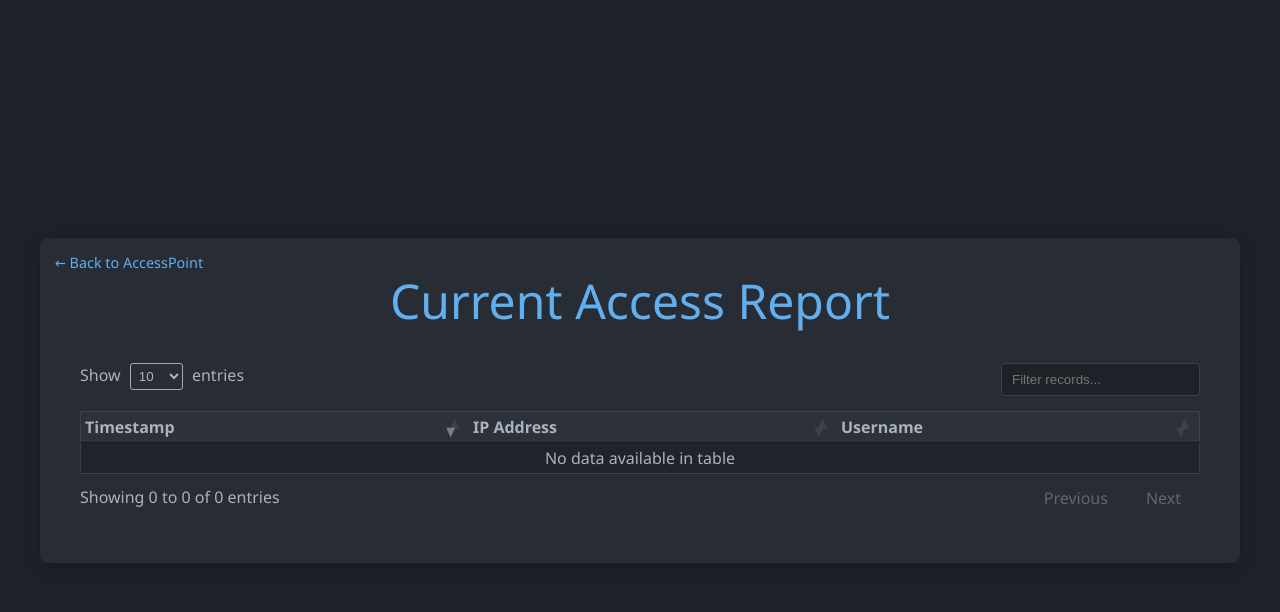
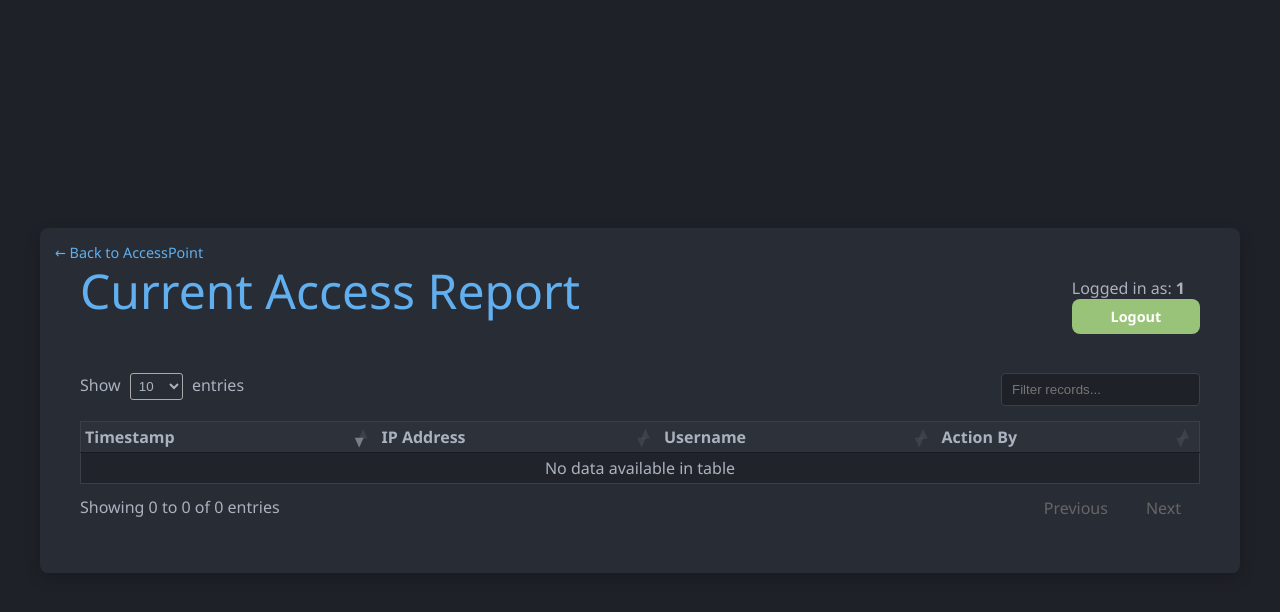
Before and after one commit to BANZOM/one-click-lite, a Flask app: page /accesspoint/logs in a window 1280 px wide. Shown: the top 612 px of the page. Run offline with Flask 3, Linux system fonts and the light colour scheme; the visitor is signed in with stand-in values (Sample User, id 1); some libraries are stand-ins or nearby versions.

Commit message:
Enhance user creation and logging: include action_by_user in create_user function and update logs template to display logged-in user and action details

```diff
--- a/app.py
+++ b/app.py
@@ -169,7 +169,7 @@ def create_user():
         results = {}
         all_success = True
         for ip in ips:
-            success, message = create_user_on_server(ip, username, pub_key, add_to_sudoers)
+            success, message = create_user_on_server(ip, username, pub_key, add_to_sudoers, current_user.id if current_user.is_authenticated else 'anonymous')
             results[ip] = {'success': success, 'message': message}
             if not success:
                 all_success = False
--- a/service/csv_service.py
+++ b/service/csv_service.py
@@ -1,9 +1,7 @@
 import csv
-import fileinput
 import os
 from datetime import datetime
 import logging
-import sys
 
 logger = logging.getLogger(__name__)
 DATA_FILE = "logs/user_records.csv"
@@ -45,8 +43,7 @@ def write_to_csv(username, ip, action_by):
     try:
         file_exists = os.path.exists(DATA_FILE)
         with open(DATA_FILE, mode='a', newline='') as csvfile:
-            fieldnames = ['Timestamp', 'IP Address', 'Username']
-            writer = csv.DictWriter(csvfile, fieldnames=fieldnames)
+            writer = csv.DictWriter(csvfile, fieldnames=FIELDNAMES)
             if not file_exists:
                 writer.writeheader()
             writer.writerow({''
--- a/templates/logs.html
+++ b/templates/logs.html
@@ -14,7 +14,17 @@
 <body>
     <div class="form-container logs-container">
         <a href="{{ url_for('accesspoint') }}" class="back-link">&larr; Back to AccessPoint</a>
-        <h1>Current Access Report</h1>
+
+        <div style="display: flex; justify-content: space-between; align-items: center; margin-bottom: 20px;">
+            <h1>Current Access Report</h1>
+            <!-- Display logged in user and logout link -->
+            {% if current_user.is_authenticated %}
+                <div style="text-align: right;">
+                   <span style="margin-right: 15px;">Logged in as: <strong>{{ current_user.id }}</strong></span>
+                   <a href="{{ url_for('auth.logout') }}" class="access-button tertiary" style="padding: 8px 15px; font-size: 0.9em; width: auto; margin-bottom: 0;">Logout</a>
+                </div>
+            {% endif %}
+       </div>
 
         {% if error_message %}
             <div class="form-feedback error" style="display: block;">{{ error_message }}</div>
@@ -27,10 +37,11 @@
                         <th>Timestamp</th>
                         <th>IP Address</th>
                         <th>Username</th>
+                        <th>Action By</th>
                     </tr>
                 </thead>
                 <tbody>
-
+                    <!-- DataTables populates this -->
                 </tbody>
             </table>
         </div>
@@ -63,7 +74,8 @@
                       }
                     },
                     { data: 'IP Address' },
-                    { data: 'Username' }
+                    { data: 'Username' },
+                    { data: 'Action By' }
                 ],
                 // Configuration options:
                 paging: true,        // Enable pagination
@@ -77,8 +89,14 @@
                 language: {
                     search: "_INPUT_", // Just the input box
                     searchPlaceholder: "Filter records..."
-                }
-
+                },
+                // Set default content for missing data (optional)
+                columnDefs: [
+                    {
+                        targets: [3], // Target the 'Action By' column (index 3)
+                        defaultContent: "<i>N/A</i>" // Display if data is null/undefined
+                    }
+                ]
             });
         });
     </script>
```
